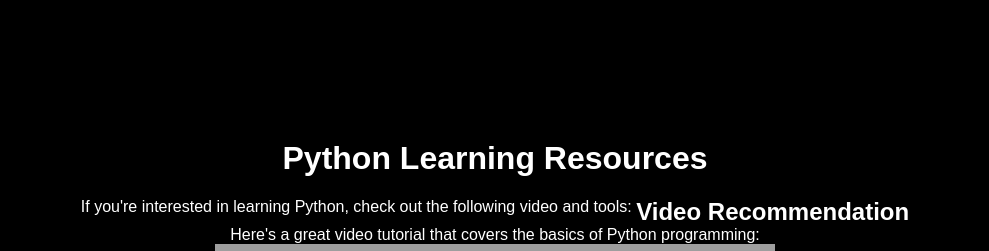
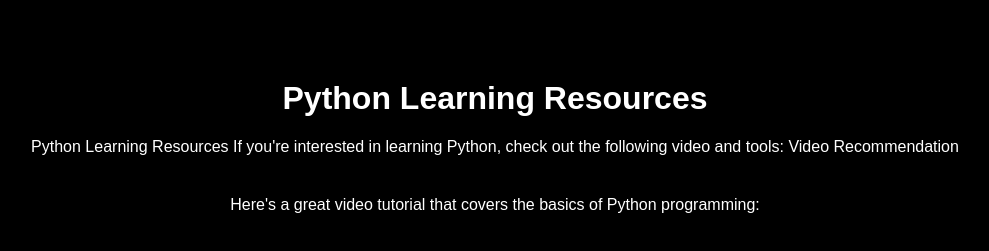
Before and after one commit to Will-glitchs/learnpython, a plain HTML site: page index.html in a window 1280 px wide. Shown: the top 251 px of the page, without its empty margins (145-1134 px from the left). Drawn offline with Linux system fonts and the light colour scheme; grey boxes are pictures that could not be loaded.

Commit message:
Update index.html

```diff
--- a/index.html
+++ b/index.html
@@ -9,14 +9,13 @@
 		}
 		h1 {
 			text-align: center;
-			margin-top: -20px;
+			margin-top: 80px;
 		}
 		p {
-			margin-top: -20px;
 			text-align: left;
 			display: inline-block;
 			vertical-align: top;
-			margin: 0 auto;
+			margin: 0 auto 40px auto; /* added 40px margin bottom */
 		}
 		h2, ul {
 			text-align: left;
@@ -30,14 +29,14 @@
 		}
 	</style>
 </head>
-<body style="margin-top: 160px;">
+<body>
 	<h1>Python Learning Resources</h1>
+	<p>Python Learning Resources</p> <!-- separated by 40px margin -->
 	<p>If you're interested in learning Python, check out the following video and tools:</p>
-
-	<h2>Video Recommendation</h2>
+	<p>Video Recommendation</p> <!-- separated by 40px margin -->
 	<p>Here's a great video tutorial that covers the basics of Python programming:</p>
 	<iframe width="560" height="315" src="https://www.youtube.com/embed/rfscVS0vtbw" frameborder="0" allow="autoplay; encrypted-media" allowfullscreen></iframe>
-
+	<p></p> <!-- separated by 40px margin -->
 	<h2>Tools</h2>
 	<ul>
 		<li><a href="https://code.visualstudio.com/download">Visual Studio Code</a></li>
```
